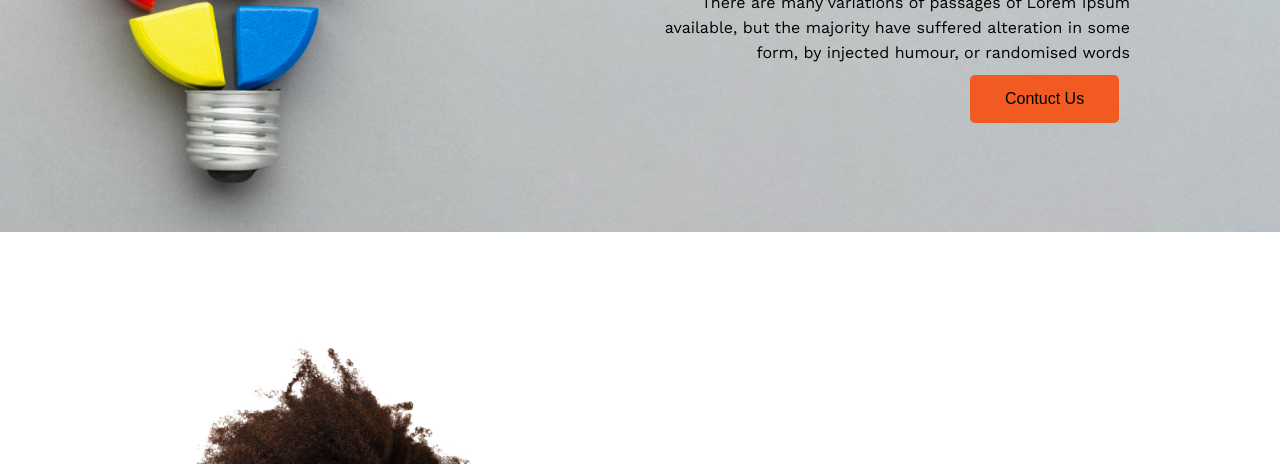
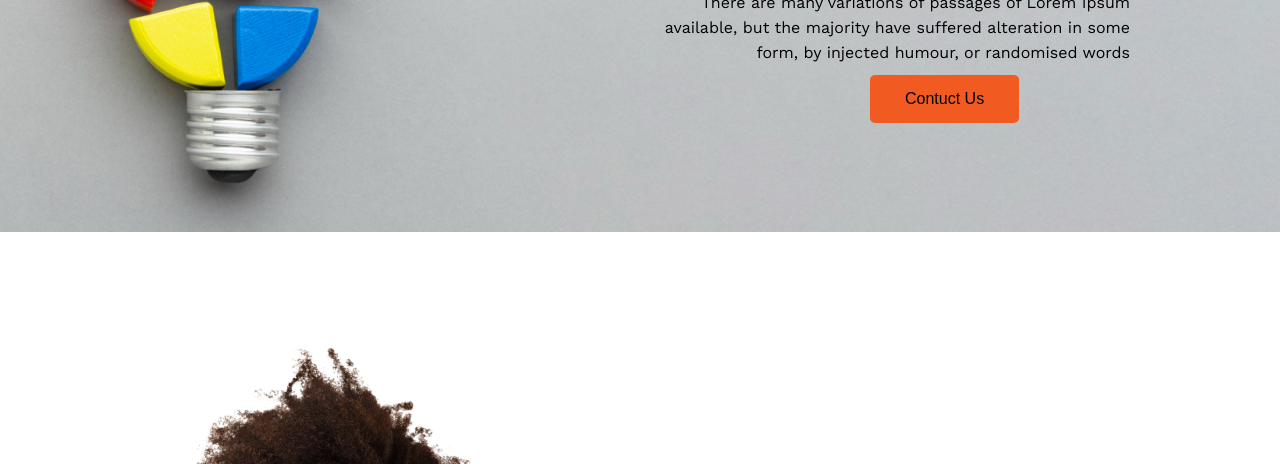
Before and after one commit to SunthoDev/Assignment-First, a plain HTML site: page index.html in a window 1280 px wide. Shown: the part 268-732 px from the top of the page. Drawn offline with nearby package versions, Linux system fonts and the light colour scheme.

Commit message:
button baccha kaj kore nah

```diff
--- a/css/style.css
+++ b/css/style.css
@@ -62,7 +62,7 @@ header .banner .text button{
    font-size: 16px;
    font-weight: 500;
    border-radius:5px;
-   margin-left:68%;
+   margin-left:48%;
 }
 
 
```
